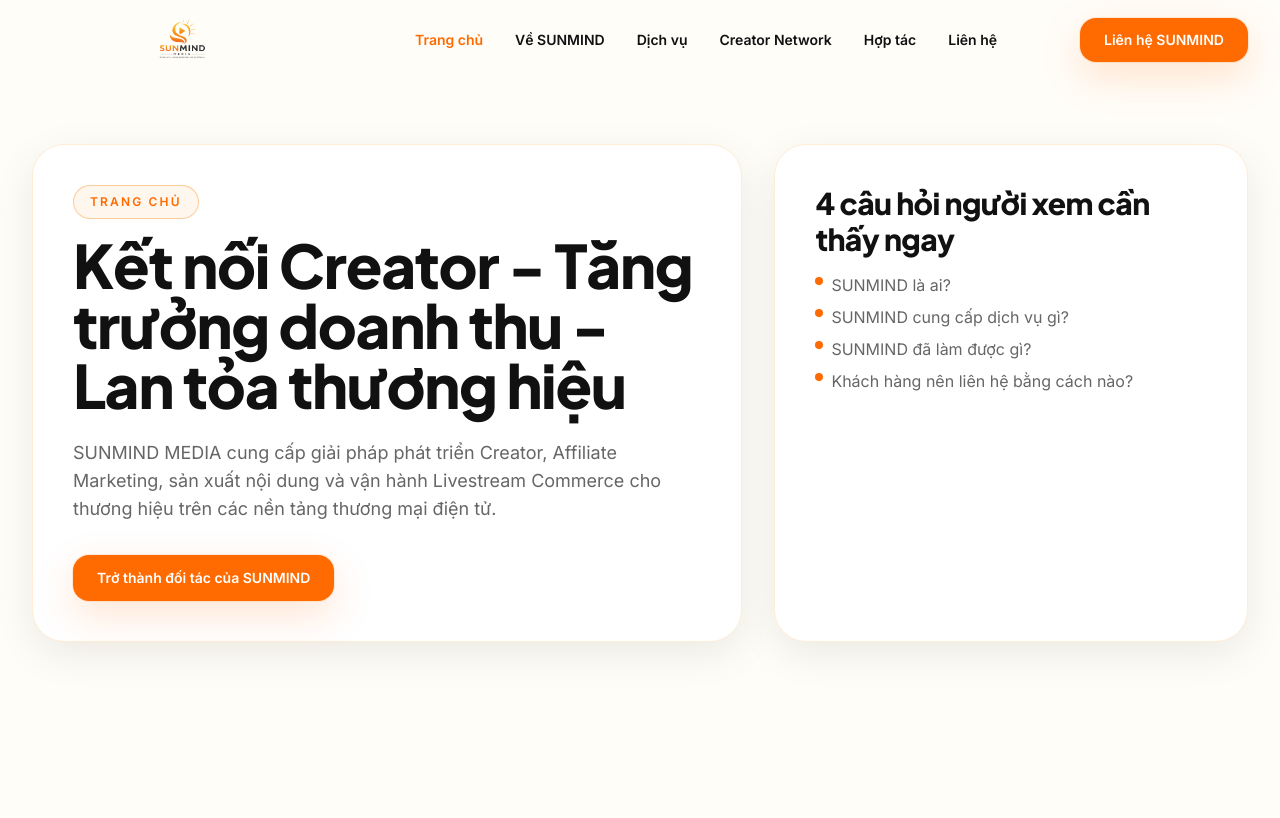
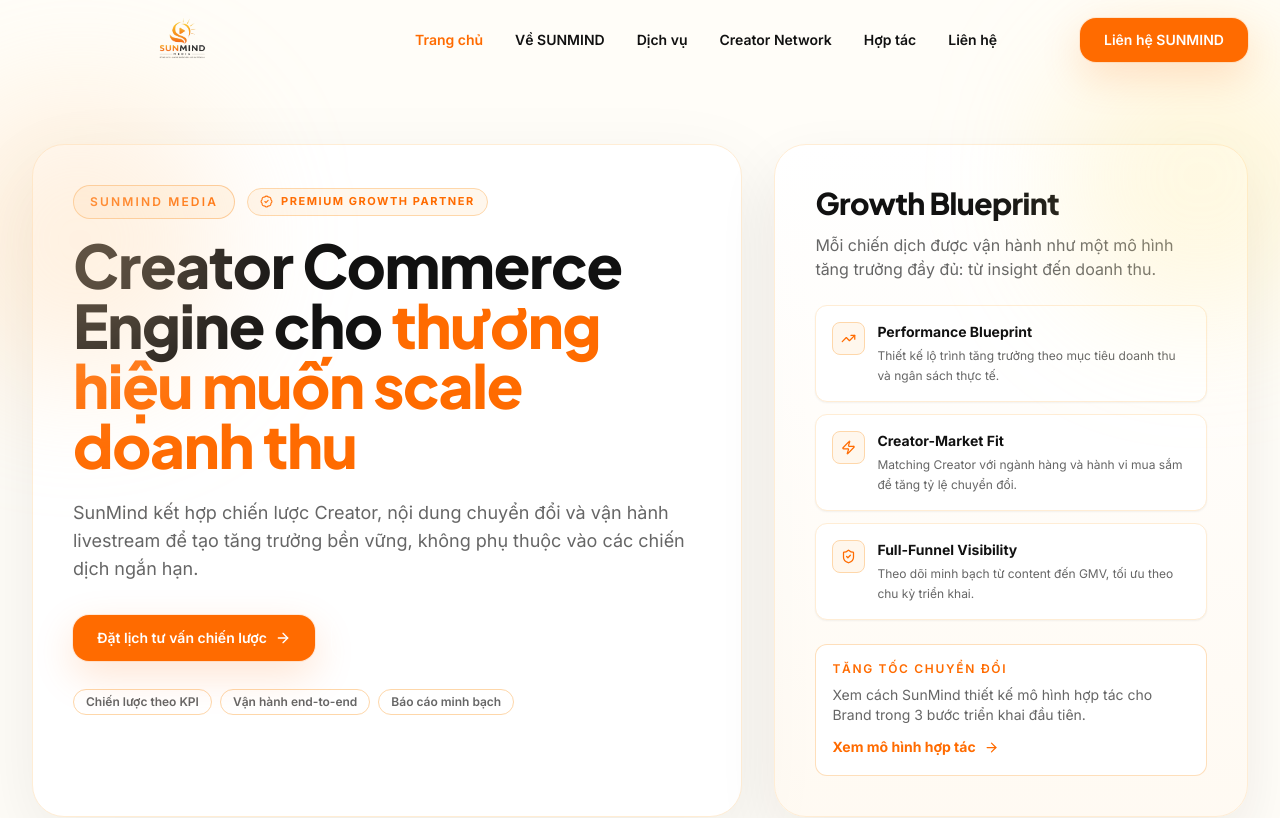
Before and after one commit to quanduong1712/Web-SunMind-Media, a React (Vite) app: page / in a window 1280 px wide. Shown: the top 818 px of the page. Built offline with nearby package versions, Linux system fonts and the light colour scheme.

Commit message:
Polish premium agency hero and conversion CTA

```diff
--- a/src/App.jsx
+++ b/src/App.jsx
@@ -1,4 +1,5 @@
 import { useEffect, useMemo, useState } from "react";
+import { ArrowRight, BadgeCheck, ShieldCheck, TrendingUp, Zap } from "lucide-react";
 import Navbar from "./components/Navbar";
 import MagneticButton from "./components/MagneticButton";
 import Footer from "./components/Footer";
@@ -131,6 +132,30 @@
   { key: "platform", label: "Dành cho nền tảng" },
 ];
 
+const heroPillars = [
+  {
+    title: "Performance Blueprint",
+    desc: "Thiết kế lộ trình tăng trưởng theo mục tiêu doanh thu và ngân sách thực tế.",
+    icon: TrendingUp,
+  },
+  {
+    title: "Creator-Market Fit",
+    desc: "Matching Creator với ngành hàng và hành vi mua sắm để tăng tỷ lệ chuyển đổi.",
+    icon: Zap,
+  },
+  {
+    title: "Full-Funnel Visibility",
+    desc: "Theo dõi minh bạch từ content đến GMV, tối ưu theo chu kỳ triển khai.",
+    icon: ShieldCheck,
+  },
+];
+
+const heroTrustSignals = [
+  "Chiến lược theo KPI",
+  "Vận hành end-to-end",
+  "Báo cáo minh bạch",
+];
+
 function PageHeader({ title, subtitle }) {
   return (
     <section className="section-wrap pb-0 pt-28 md:pt-32">
@@ -180,36 +205,78 @@
 
   const renderHomePage = () => (
     <>
-      <section className="section-wrap pb-10 pt-32 md:pt-36">
+      <section className="section-wrap relative overflow-hidden pb-10 pt-32 md:pt-36">
+        <div className="pointer-events-none absolute -left-16 top-24 h-72 w-72 rounded-full bg-orange-200/35 blur-3xl" />
+        <div className="pointer-events-none absolute -right-16 top-8 h-72 w-72 rounded-full bg-amber-200/25 blur-3xl" />
         <div className="container-main grid gap-8 xl:grid-cols-[1.2fr_0.8fr]">
-          <div className="rounded-[2rem] border border-orange-100 bg-white p-7 shadow-soft md:p-10">
-            <p className="eyebrow">TRANG CHỦ</p>
+          <div className="rounded-[2rem] border border-orange-100 bg-white p-7 shadow-[0_28px_80px_rgba(28,20,5,0.08)] md:p-10">
+            <div className="flex flex-wrap items-center gap-3">
+              <p className="eyebrow">SUNMIND MEDIA</p>
+              <span className="inline-flex items-center gap-2 rounded-full border border-orange-200 bg-orange-50 px-3 py-1 text-[11px] font-bold uppercase tracking-[0.14em] text-sunmind-primary">
+                <BadgeCheck size={13} /> Premium Growth Partner
+              </span>
+            </div>
             <h1 className="mt-4 text-4xl font-black leading-tight text-sunmind-dark md:text-6xl">
-              Kết nối Creator - Tăng trưởng doanh thu - Lan tỏa thương hiệu
+              Creator Commerce Engine cho <span className="text-sunmind-primary">thương hiệu muốn scale doanh thu</span>
             </h1>
             <p className="mt-6 max-w-3xl text-base leading-relaxed text-sunmind-gray md:text-lg">
-              SUNMIND MEDIA cung cấp giải pháp phát triển Creator, Affiliate Marketing, sản xuất nội dung và vận hành Livestream Commerce cho thương hiệu trên các nền tảng thương mại điện tử.
+              SunMind kết hợp chiến lược Creator, nội dung chuyển đổi và vận hành livestream để tạo tăng trưởng bền vững,
+              không phụ thuộc vào các chiến dịch ngắn hạn.
             </p>
             <div className="mt-8 flex flex-wrap gap-4">
               <MagneticButton onClick={() => { setActivePage("collaboration"); setCollaborationTarget("brand"); }}>
-                Trở thành đối tác của SUNMIND
+                <span className="inline-flex items-center gap-2">Đặt lịch tư vấn chiến lược <ArrowRight size={16} /></span>
               </MagneticButton>
               <MagneticButton onClick={() => setActivePage("creator-network")} light className="border-orange-300 text-sunmind-primary">
                 Đăng ký trở thành Creator
               </MagneticButton>
             </div>
+            <div className="mt-7 flex flex-wrap gap-2">
+              {heroTrustSignals.map((item) => (
+                <span
+                  key={item}
+                  className="rounded-full border border-orange-200 bg-white px-3 py-1 text-xs font-semibold text-sunmind-gray"
+                >
+                  {item}
+                </span>
+              ))}
+            </div>
           </div>
 
-          <div className="rounded-[2rem] border border-orange-100 bg-white p-7 shadow-soft md:p-10">
-            <h2 className="text-2xl font-extrabold text-sunmind-dark md:text-3xl">4 câu hỏi người xem cần thấy ngay</h2>
-            <BulletList
-              items={[
-                "SUNMIND là ai?",
-                "SUNMIND cung cấp dịch vụ gì?",
-                "SUNMIND đã làm được gì?",
-                "Khách hàng nên liên hệ bằng cách nào?",
-              ]}
-            />
+          <div className="rounded-[2rem] border border-orange-100 bg-gradient-to-b from-white to-orange-50/50 p-7 shadow-[0_24px_60px_rgba(35,20,0,0.08)] md:p-10">
+            <h2 className="text-2xl font-extrabold text-sunmind-dark md:text-3xl">Growth Blueprint</h2>
+            <p className="mt-3 text-sm leading-relaxed text-sunmind-gray md:text-base">
+              Mỗi chiến dịch được vận hành như một mô hình tăng trưởng đầy đủ: từ insight đến doanh thu.
+            </p>
+            <div className="mt-6 grid gap-3">
+              {heroPillars.map((pillar) => {
+                const Icon = pillar.icon;
+                return (
+                  <article key={pillar.title} className="rounded-xl border border-orange-100 bg-white px-4 py-4 shadow-sm">
+                    <div className="flex items-start gap-3">
+                      <div className="rounded-lg border border-orange-200 bg-orange-50 p-2 text-sunmind-primary">
+                        <Icon size={15} />
+                      </div>
+                      <div>
+                        <p className="text-sm font-bold text-sunmind-dark">{pillar.title}</p>
+                        <p className="mt-1 text-xs leading-relaxed text-sunmind-gray">{pillar.desc}</p>
+                      </div>
+                    </div>
+                  </article>
+                );
+              })}
+            </div>
+            <div className="mt-6 rounded-xl border border-orange-200/80 bg-white px-4 py-4">
+              <p className="text-xs font-semibold uppercase tracking-[0.14em] text-sunmind-primary">Tăng tốc chuyển đổi</p>
+              <p className="mt-2 text-sm text-sunmind-gray">Xem cách SunMind thiết kế mô hình hợp tác cho Brand trong 3 bước triển khai đầu tiên.</p>
+              <button
+                type="button"
+                onClick={() => { setActivePage("collaboration"); setCollaborationTarget("brand"); }}
+                className="mt-3 inline-flex items-center gap-2 text-sm font-bold text-sunmind-primary transition hover:text-orange-700"
+              >
+                Xem mô hình hợp tác <ArrowRight size={15} />
+              </button>
+            </div>
           </div>
         </div>
       </section>
@@ -217,7 +284,8 @@
       <section className="section-wrap py-0">
         <div className="container-main grid gap-4 md:grid-cols-2 xl:grid-cols-3">
           {homeStats.map((stat) => (
-            <article key={stat} className="rounded-[1.4rem] border border-orange-100 bg-white px-5 py-5 shadow-sm">
+            <article key={stat} className="relative overflow-hidden rounded-[1.4rem] border border-orange-100 bg-white px-5 py-5 shadow-sm">
+              <div className="absolute inset-x-0 top-0 h-1 bg-gradient-to-r from-orange-400 via-amber-300 to-transparent" />
               <p className="text-base font-bold text-sunmind-dark md:text-lg">{stat}</p>
             </article>
           ))}
@@ -294,12 +362,25 @@
       <section className="section-wrap dark-grid relative overflow-hidden">
         <div className="absolute left-1/2 top-0 h-36 w-[70%] -translate-x-1/2 rounded-full bg-orange-300/20 blur-3xl" />
         <div className="container-main rounded-[2rem] border border-orange-400/20 bg-white/5 px-6 py-14 text-center backdrop-blur md:px-12">
-          <h2 className="text-3xl font-black text-white md:text-5xl">Kêu gọi hợp tác</h2>
+          <h2 className="text-3xl font-black text-white md:text-5xl">Sẵn sàng biến nội dung thành doanh thu?</h2>
           <p className="mx-auto mt-5 max-w-4xl text-base leading-relaxed text-orange-100/90 md:text-lg">
-            Bạn là Brand đang tìm kiếm Creator phù hợp? Bạn là Creator muốn phát triển doanh thu Affiliate? Hãy cùng SUNMIND xây dựng một mô hình hợp tác minh bạch và bền vững.
+            SunMind giúp bạn đi từ ý tưởng chiến dịch đến kết quả thương mại bằng một hệ vận hành có thể đo lường và mở rộng.
           </p>
+          <div className="mx-auto mt-6 grid max-w-4xl gap-3 text-left md:grid-cols-3">
+            {[
+              "Lộ trình 90 ngày để kiểm chứng hiệu quả",
+              "Đội ngũ triển khai bám sát KPI theo tuần",
+              "Báo cáo rõ ràng cho từng giai đoạn",
+            ].map((item) => (
+              <div key={item} className="rounded-xl border border-orange-300/30 bg-white/10 px-4 py-3 text-sm font-semibold text-orange-100">
+                {item}
+              </div>
+            ))}
+          </div>
           <div className="mt-8 flex flex-wrap items-center justify-center gap-4">
-            <MagneticButton onClick={() => { setActivePage("collaboration"); setCollaborationTarget("brand"); }}>Dành cho Brand</MagneticButton>
+            <MagneticButton onClick={() => { setActivePage("collaboration"); setCollaborationTarget("brand"); }}>
+              <span className="inline-flex items-center gap-2">Nhận plan cho Brand <ArrowRight size={16} /></span>
+            </MagneticButton>
             <MagneticButton onClick={() => setActivePage("creator-network")} light className="text-white">Dành cho Creator</MagneticButton>
             <MagneticButton onClick={() => setActivePage("contact")} light className="text-white">Liên hệ SUNMIND</MagneticButton>
           </div>
@@ -312,7 +393,7 @@
     <>
       <PageHeader
         title="Về SUNMIND"
-        subtitle="Hành trình xây dựng hệ sinh thái Creator Commerce với trọng tâm là hiệu quả triển khai, tính minh bạch và sự đồng hành dài hạn."
+        subtitle="Một đơn vị vận hành Creator Commerce theo định hướng dài hạn: chiến lược rõ, quy trình chắc và kết quả đo lường được."
       />
 
       <section className="section-wrap">
@@ -364,7 +445,7 @@
     <>
       <PageHeader
         title="Dịch vụ"
-        subtitle="Giải pháp tăng trưởng toàn diện cho Creator và thương hiệu, triển khai theo mục tiêu cụ thể, quy trình rõ ràng và hệ đo lường nhất quán."
+        subtitle="Giải pháp tăng trưởng cho Creator và thương hiệu, thiết kế theo mục tiêu kinh doanh và hành vi người mua trên từng nền tảng."
       />
 
       <section className="section-wrap pt-8">
@@ -476,7 +557,7 @@
     <>
       <PageHeader
         title="Creator Network"
-        subtitle="Kết nối đúng Creator để tạo giá trị thực: đúng nội dung, đúng tệp người xem và đúng mục tiêu thương mại."
+        subtitle="Mạng lưới Creator được tuyển chọn theo độ phù hợp ngành hàng, chất lượng nội dung và năng lực tạo hiệu quả thương mại."
       />
 
       <section className="section-wrap">
@@ -666,7 +747,7 @@
 
   const renderCollaborationPage = () => (
     <>
-      <PageHeader title="Hợp tác" subtitle="Trong mục Hợp tác gồm: Dành cho Brand, Dành cho Creator, Dành cho nền tảng." />
+      <PageHeader title="Hợp tác" subtitle="Chọn hình thức hợp tác phù hợp để bắt đầu nhanh, vận hành chắc và mở rộng bền vững cùng SunMind." />
 
 
       <section className="section-wrap pt-8">
@@ -696,7 +777,7 @@
 
   const renderContactPage = () => (
     <>
-      <PageHeader title="Liên hệ" subtitle="Kết nối trực tiếp với SUNMIND để nhận tư vấn hợp tác phù hợp mục tiêu." />
+      <PageHeader title="Liên hệ" subtitle="Để lại nhu cầu của bạn, đội ngũ SunMind sẽ phản hồi nhanh với đề xuất phù hợp mục tiêu triển khai." />
 
       <section className="section-wrap">
         <div className="container-main grid gap-5 xl:grid-cols-[1fr_1.1fr]">
```
